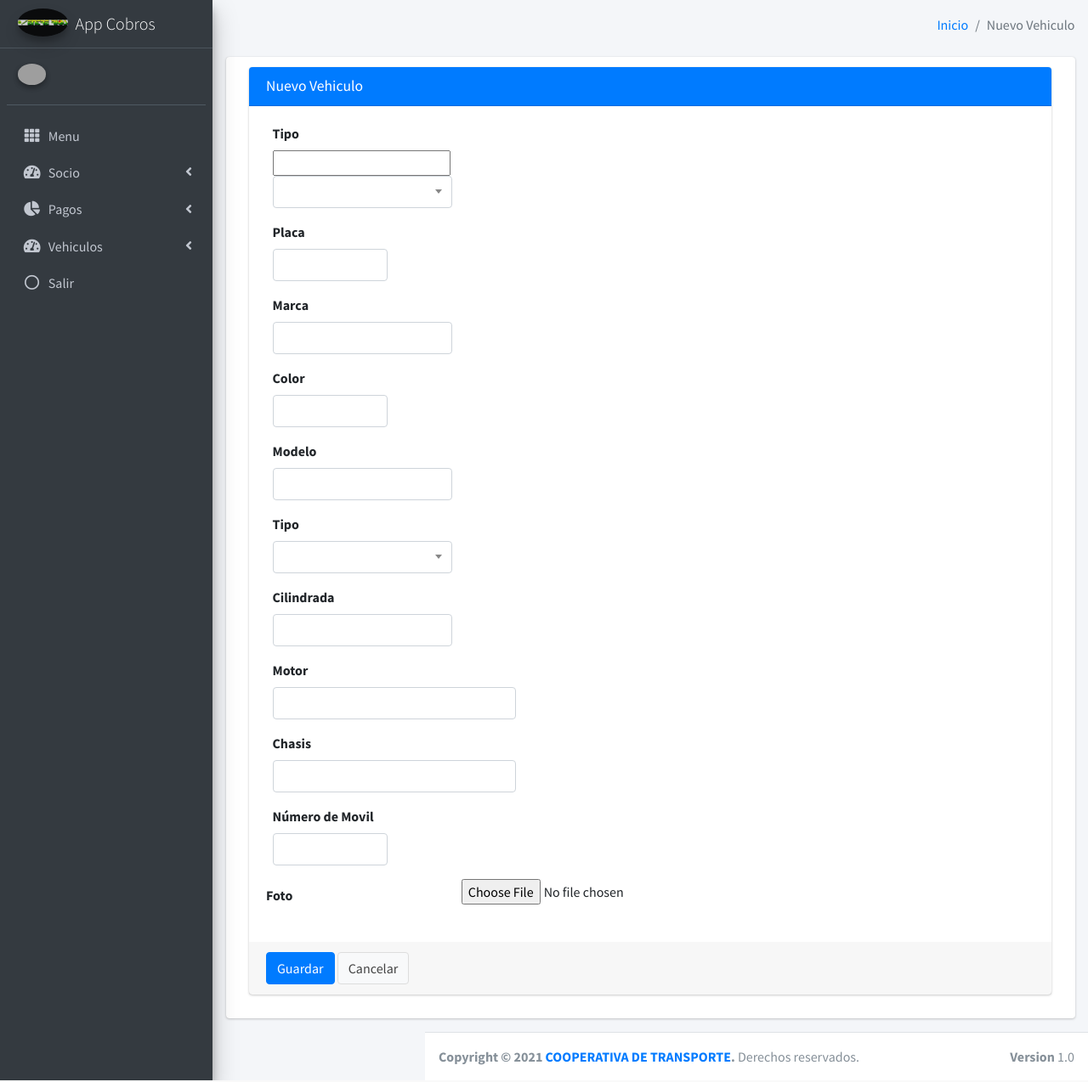
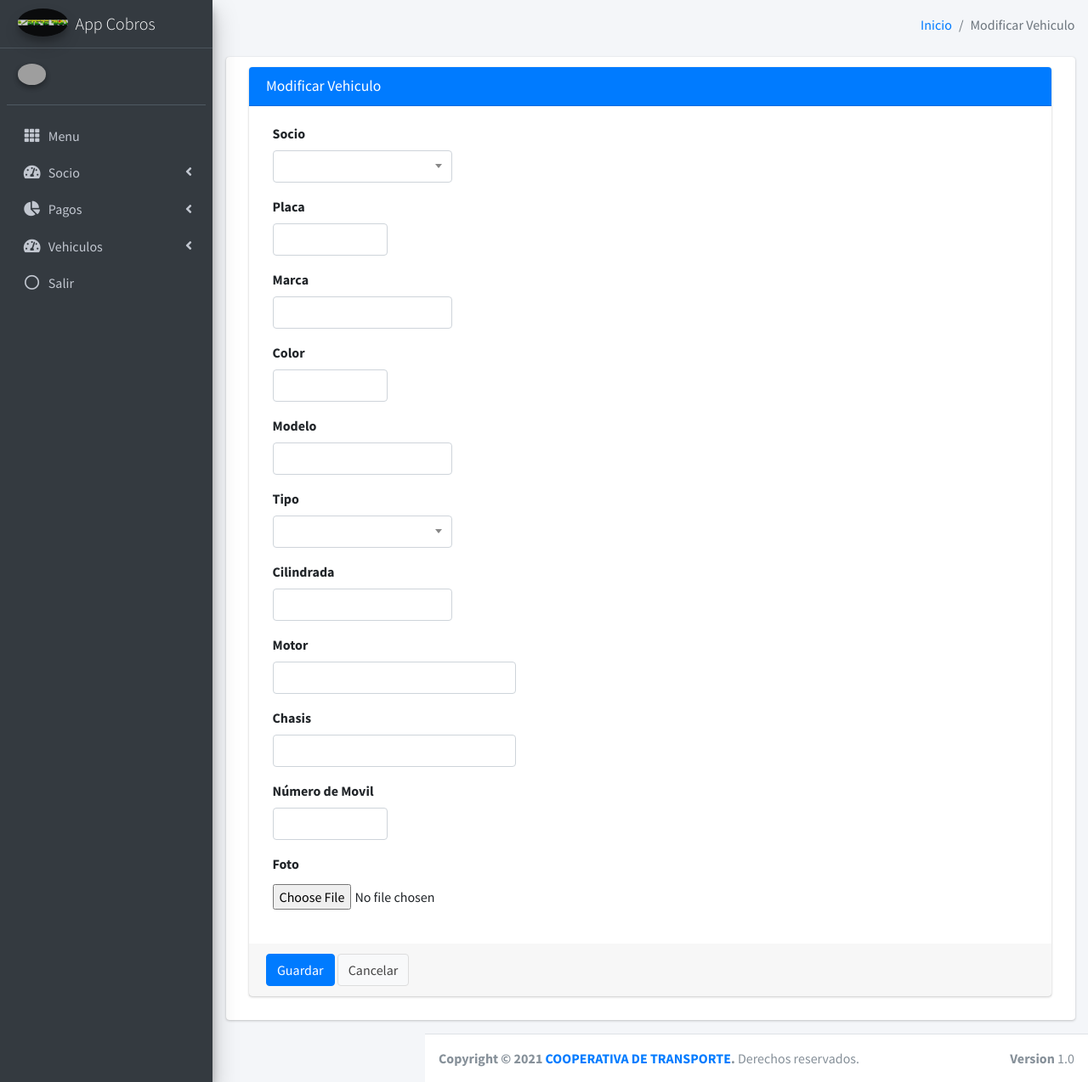
Before and after one commit to lisbethlopezm/cobros, a CodeIgniter app: page /database/index.php/vehiculo/modificar/1 in a window 1280 px wide. Shown: the whole page at 85% size. Run offline with CodeIgniter, Linux system fonts and the light colour scheme; data that the repository does not hold is empty; some libraries are stand-ins or nearby versions; grey boxes are pictures that could not be loaded.

Commit message:
varias correciones

```diff
--- a/application/controllers/Mensualidad.php
+++ b/application/controllers/Mensualidad.php
@@ -36,14 +36,15 @@ class Mensualidad extends CI_Controller{
         $this->formValidation();
 		if($this->form_validation->run())
         {
-            if ($this->Mensualidad_model->obtenerPagoMensualidadVehiculoMes($this->input->post('idVehiculo'),$this->input->post('mes'),$this->sacarMes($this->input->post('anio')))==0) {
+            if ($this->Mensualidad_model->obtenerPagoMensualidadVehiculoMes($this->input->post('idVehiculo'),$this->sacarMes($this->input->post('mes')),$this->input->post('anio'))==0) {
 
                 $datos = $this->datos();
 
                 $Mensualidad_id = $this->Mensualidad_model->guardarMensualidad($datos);
                 redirect('mensualidad/index');
             }else{
-                $data['mensaje'] = "¡Ya se realizó el cobro para el vehiculo este mes!";
+                $data['mensaje'] = "¡Ya se realizó el cobro para de este vehiculo el mes de ".$this->sacarMes($this->input->post('mes')).'!' ;
+                $data['vehiculo'] = $this->Vehiculo_model->todosLosvehiculos();
                 $this->load->view('layout/header');
                 $this->load->view('mensualidad/cobro',$data);
                 $this->load->view('layout/footer');
@@ -51,6 +52,7 @@ class Mensualidad extends CI_Controller{
         }
         else
         {
+            $data['vehiculo'] = $this->Vehiculo_model->todosLosvehiculos();
             $this->load->view('layout/header');
             $this->load->view('mensualidad/cobro');
             $this->load->view('layout/footer');
--- a/application/controllers/Vehiculo.php
+++ b/application/controllers/Vehiculo.php
@@ -42,6 +42,7 @@ class Vehiculo extends CI_Controller{
         else
         {
             $data['tipovehiculo'] = $this->TipoVehiculo_model->todotipovehiculos();
+            $data['socio'] = $this->Socio_model->todosLosSocios();
             $this->load->view('layout/header');
             $this->load->view('vehiculo/add',$data);
             $this->load->view('layout/footer');
@@ -96,7 +97,7 @@ class Vehiculo extends CI_Controller{
         $this->load->library('form_validation');
 
         $this->form_validation->set_rules('socio','Socio','required');
-        $this->form_validation->set_rules('placa','Placa','required|min_length[7]|max_length[10]|alpha_dash');
+        $this->form_validation->set_rules('placa','Placa','required|min_length[6]|max_length[10]|alpha_dash');
         $this->form_validation->set_rules('marca','Marca','required|min_length[4]|max_length[30]|alpha');
         $this->form_validation->set_rules('color','Color','required|min_length[4]|max_length[25]|alpha');
         $this->form_validation->set_rules('color','Color','required|min_length[4]|max_length[30]|alpha');
--- a/application/models/Mensualidad_model.php
+++ b/application/models/Mensualidad_model.php
@@ -25,7 +25,7 @@ class Mensualidad_model extends CI_Model
         $this->db->where("anio",$anio);
         $resultado = $this->db->get();
         $r = $resultado->row();
-        if ($resultado->num_rows() == 1) {
+        if ($resultado->num_rows() > 1) {
             return $r->idMensualidad;
         }else{
             return 0;
--- a/application/views/mensualidad/cobro.php
+++ b/application/views/mensualidad/cobro.php
@@ -33,6 +33,12 @@
               </div>
               <!-- /.card-header -->
               <!-- form start -->
+              <?php
+                  if(!empty($mensaje)){
+                    echo '<span class="text-danger">'.$mensaje.'</span>';
+                  }
+
+                ?>
               <form method="post" action="<?php echo base_url();?>mensualidad/add">
                 <div class="card-body">
                   <div class="form-group col-md-6">
--- a/application/views/vehiculo/add.php
+++ b/application/views/vehiculo/add.php
@@ -35,7 +35,7 @@
               <form method="post" action="<?php echo base_url();?>vehiculo/add" enctype="multipart/form-data">
                 <div class="card-body">
                   <div class="form-group col-md-3">
-                    <label for="tipo">Tipo</label>
+                    <label for="tipo">Socio</label>
 
                     <select class="form-control select2" name="socio" style="width: 100%;">
                       <?php foreach ($socio as $row) { ?>
--- a/application/views/vehiculo/editar.php
+++ b/application/views/vehiculo/editar.php
@@ -8,7 +8,7 @@
           <div class="col-sm-6">
             <ol class="breadcrumb float-sm-right">
               <li class="breadcrumb-item"><a href="#">Inicio</a></li>
-              <li class="breadcrumb-item active">Nuevo Vehiculo</li>
+              <li class="breadcrumb-item active">Modificar Vehiculo</li>
             </ol>
           </div><!-- /.col -->
         </div><!-- /.row -->
@@ -28,7 +28,7 @@
               <div class="col-md-12">
                   <div class="card card-primary">
               <div class="card-header">
-                <h3 class="card-title">Nuevo Vehiculo</h3>
+                <h3 class="card-title">Modificar Vehiculo</h3>
               </div>
               <!-- /.card-header -->
               <!-- form start -->
@@ -36,8 +36,8 @@
 
                 <div class="card-body">
                   <div class="form-group col-md-3">
-                    <label for="tipo">Tipo</label>
-                    <input type="text" name="idVehiculo" value="<?php echo $ve['idVehiculo']; ?>">
+                    <label for="tipo">Socio</label>
+                    <input type="hidden" name="idVehiculo" value="<?php echo $ve['idVehiculo']; ?>">
                     <select class="form-control select2" name="socio" style="width: 100%;">
                       <?php foreach ($socio as $row) { ?>
                         <option value="<?php echo $row['idSocio']; ?>"><?php echo $row['nombre'].' '.$row['primerApellido'].' '.$row['segundoApellido']; ?></option>
@@ -95,13 +95,16 @@
                     <input type="text" class="form-control" name="numeroMovil" value="<?php echo $ve['numeroMovil']; ?>">
                     <span class="text-danger"><?php echo form_error('numeroMovil');?></span>
                   </div>
-                  <div class="form-group row">
-                    <label for="archivo" class="col-sm-3 col-form-label">Foto</label>
-                      <div class="col-sm-5">
+                  <div class="form-group col-md-6">
+                    <label for="exampleInputFile">Foto</label>
+                    <div class="input-group">
+                      <div class="custom-file">
                         <input type="file" class="form-control-file" name="archivo" id="archivo">
-                        <span class="text-danger"><?php echo form_error('archivo');?></span>
+                        <input type="hidden" name="idVehiculo" value="<?php echo $ve['fotoVehiculo']; ?>">
                       </div>
                     </div>
+                  </div>
+
                 </div>
                 <!-- /.card-body -->
 
```
Also changed, not shown: application/views/mensualidad/index.php (+1 -7 lines).
